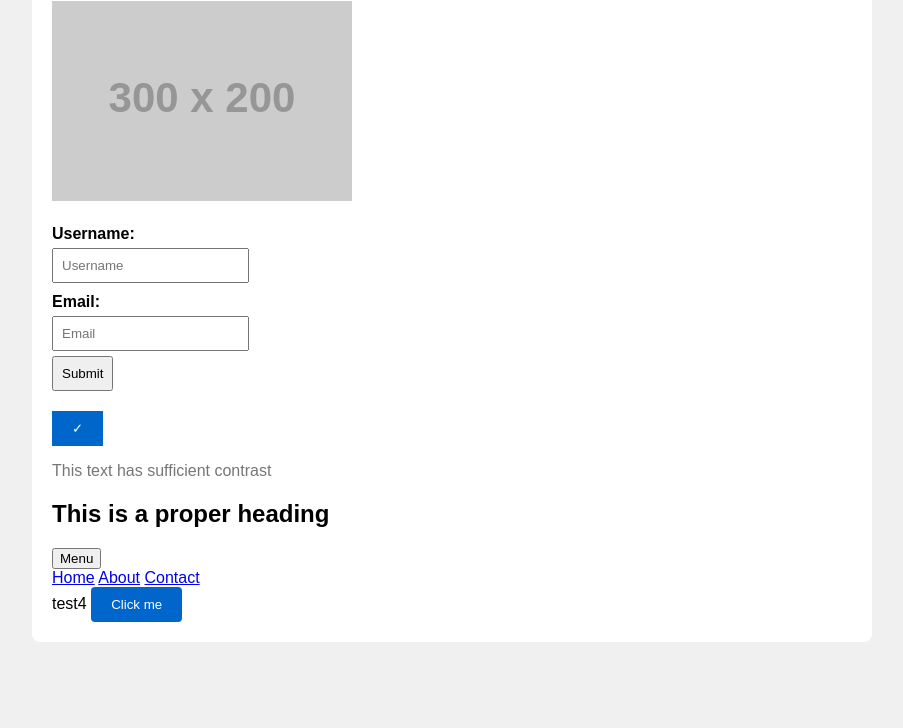
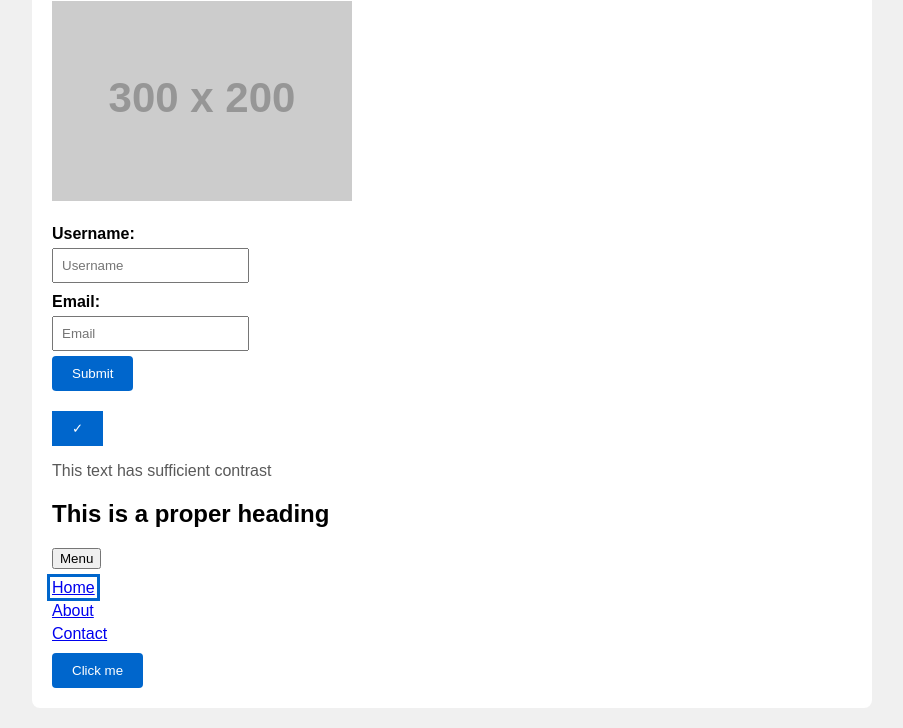
Before and after one commit to rejeesh-tryzens/accesslint, a website: page test.html in a window 1280 px wide. Both pictures are taken after a click on the button "Menu". Shown: the part 119-847 px from the top of the page, without its empty margins (188-1091 px from the left). Before the commit the page ends 800 px from the top, so only its background shows below. Drawn offline with Linux system fonts and the light colour scheme; placeholder pictures from the web are drawn by us.

Commit message:
fix(a11y): Fix accessibility issues in test.html

```diff
--- a/test.html
+++ b/test.html
@@ -61,6 +61,22 @@
         .skip-link:focus {
             top: 0;
         }
+        button:focus, a:focus {
+            outline: 3px solid #0066cc;
+            outline-offset: 2px;
+        }
+        button:focus-visible, a:focus-visible {
+            outline: 3px solid #0066cc;
+            outline-offset: 2px;
+        }
+        #menu ul {
+            list-style: none;
+            padding: 0;
+            margin: 10px 0;
+        }
+        #menu li {
+            margin: 5px 0;
+        }
     </style>
 </head>
 <body>
@@ -70,18 +86,18 @@
 
         <!-- Fixed: Added alt text -->
         <div class="image-container">
-            <img src="https://via.placeholder.com/300x200" alt="Placeholder image description" />
+            <img src="https://via.placeholder.com/300x200" alt="" role="presentation" />
         </div>
 
         <!-- Fixed: Added proper labels -->
         <form>
             <label for="username">Username:</label>
-            <input type="text" id="username" name="username" placeholder="Username" />
+            <input type="text" id="username" name="username" placeholder="Username" autocomplete="username" />
 
             <label for="email">Email:</label>
-            <input type="email" id="email" name="email" placeholder="Email" />
+            <input type="email" id="email" name="email" placeholder="Email" autocomplete="email" />
 
-            <input type="submit" value="Submit" />
+            <button type="submit" class="button-style">Submit</button>
         </form>
 
         <!-- Fixed: Added aria-label and aria-hidden -->
@@ -92,7 +108,7 @@
         </div>
 
         <!-- Fixed: Improved color contrast -->
-        <p style="color: #767676;">This text has sufficient contrast</p>
+        <p style="color: #595959;">This text has sufficient contrast</p>
 
         <!-- Fixed: Using proper heading element -->
         <div>
@@ -101,14 +117,15 @@
 
         <!-- Fixed: Added ARIA attributes and nav element -->
         <div>
-            <button onclick="toggleMenu()" aria-expanded="false" aria-controls="menu" aria-haspopup="true">Menu</button>
+            <button onclick="toggleMenu()" aria-expanded="false" aria-controls="menu" aria-haspopup="menu">Menu</button>
             <nav id="menu" style="display: none;" aria-label="Main navigation">
-                <a href="#home">Home</a>
-                <a href="#about">About</a>
-                <a href="#contact">Contact</a>
+                <ul>
+                    <li><a href="#home">Home</a></li>
+                    <li><a href="#about">About</a></li>
+                    <li><a href="#contact">Contact</a></li>
+                </ul>
             </nav>
         </div>
-        test4
 
         <!-- Fixed: Using semantic button element -->
         <button onclick="handleClick()" class="button-style">
@@ -122,13 +139,34 @@
             const button = document.querySelector('[aria-controls="menu"]');
             const isExpanded = button.getAttribute('aria-expanded') === 'true';
 
-            menu.style.display = isExpanded ? 'none' : 'block';
-            button.setAttribute('aria-expanded', !isExpanded);
+            if (isExpanded) {
+                menu.style.display = 'none';
+                button.setAttribute('aria-expanded', 'false');
+                button.focus();
+            } else {
+                menu.style.display = 'block';
+                button.setAttribute('aria-expanded', 'true');
+                // Focus first link in menu
+                const firstLink = menu.querySelector('a');
+                if (firstLink) firstLink.focus();
+            }
         }
 
         function handleClick() {
             alert('Clicked!');
         }
+
+        document.addEventListener('keydown', function(e) {
+            if (e.key === 'Escape') {
+                const menu = document.getElementById('menu');
+                const button = document.querySelector('[aria-controls="menu"]');
+                if (button.getAttribute('aria-expanded') === 'true') {
+                    menu.style.display = 'none';
+                    button.setAttribute('aria-expanded', 'false');
+                    button.focus();
+                }
+            }
+        });
     </script>
 </body>
 </html>
```
